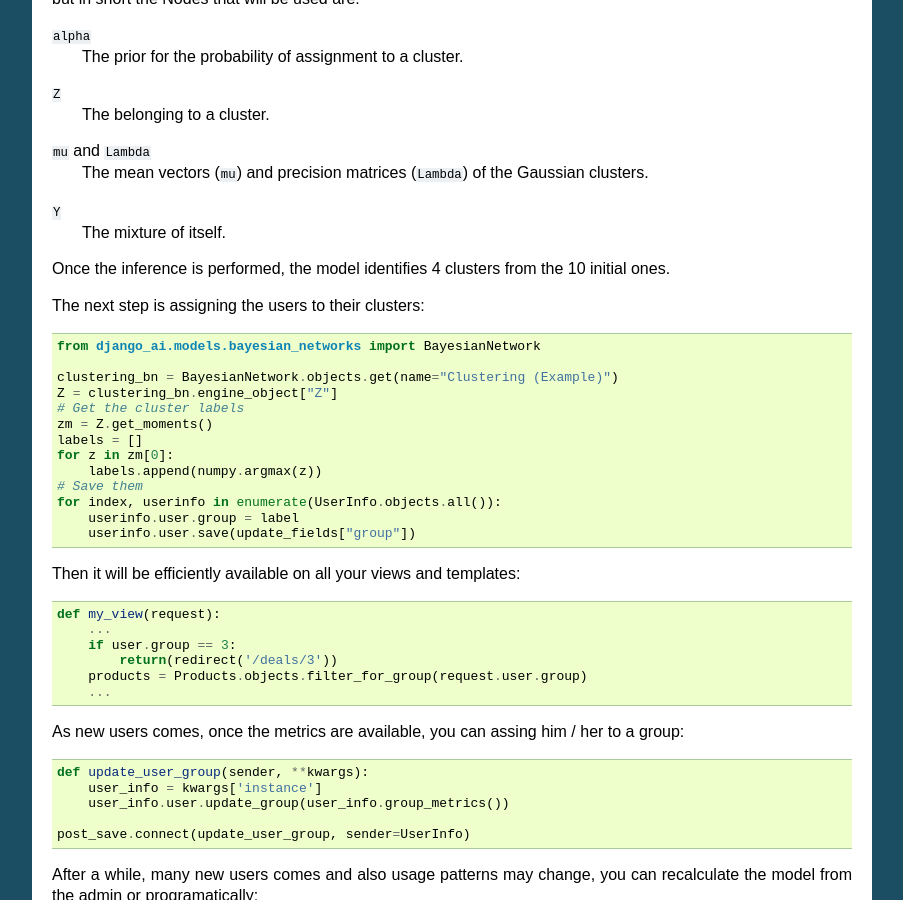
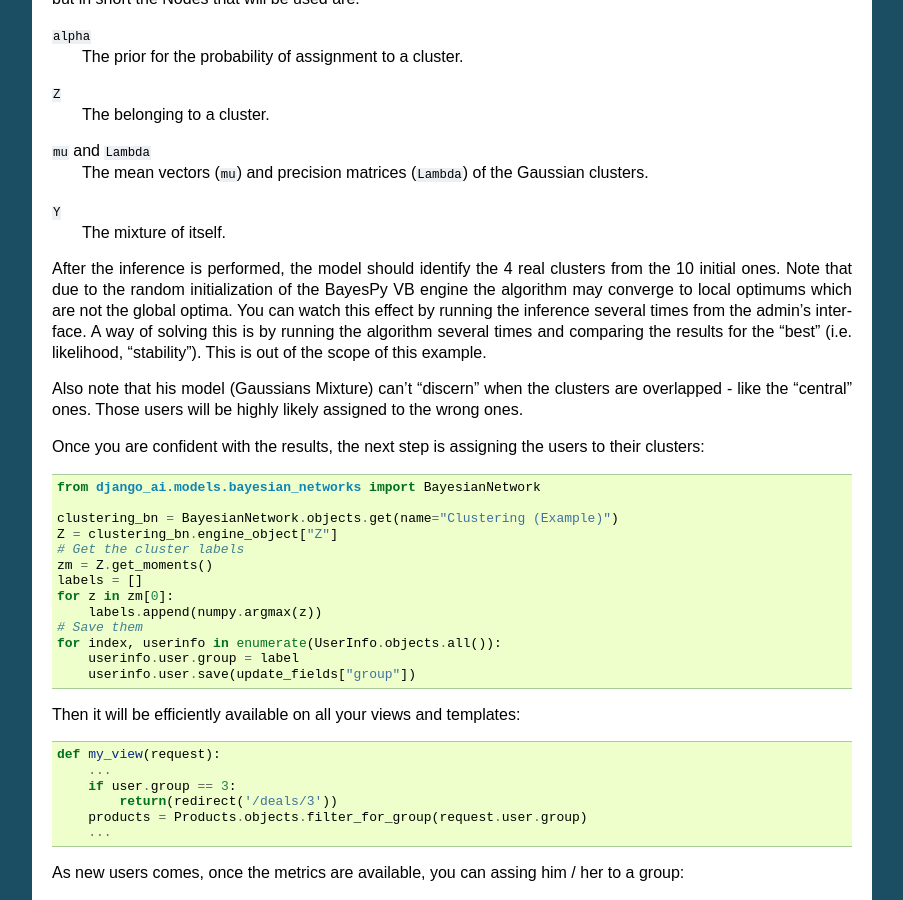
Before and after one commit to math-a3k/django-ai, a Sphinx documentation site: the page built from docs/apps/examples.rst, in a window 1280 px wide and 900 px high, scrolled down 1519 px. Shown: the whole window, without its empty margins (198-1101 px from the left). Built offline with Sphinx 7.4.7, drawn with Linux system fonts in a browser that asks for light colours.

Commit message:
Polish BN Clustering Example documentation

```diff
--- a/docs/apps/examples.rst
+++ b/docs/apps/examples.rst
@@ -74,9 +74,11 @@ This is an adaptation of the `BayesPy Gaussian Mixture Model Example <http://bay
 ``Y``
     The mixture of itself.
 
-Once the inference is performed, the model identifies 4 clusters from the 10 initial ones.
+After the inference is performed, the model should identify the 4 real clusters from the 10 initial ones. Note that due to the random initialization of the BayesPy VB engine the algorithm may converge to local optimums which are not the global optima. You can watch this effect by running the inference several times from the admin's interface. A way of solving this is by running the algorithm several times and comparing the results for the "best" (i.e. likelihood, "stability"). This is out of the scope of this example.
 
-The next step is assigning the users to their clusters:
+Also note that his model (Gaussians Mixture) can't "discern" when the clusters are overlapped - like the "central" ones. Those users will be highly likely assigned to the wrong ones.
+
+Once you are confident with the results, the next step is assigning the users to their clusters:
 
 .. code-block:: python
 
```
